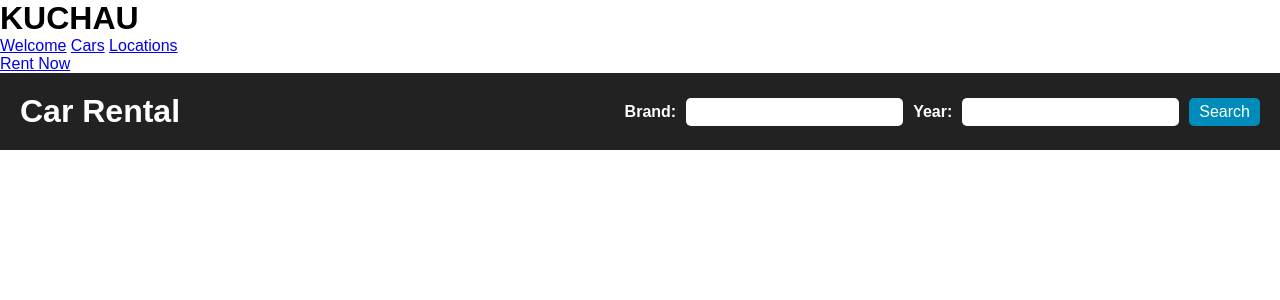
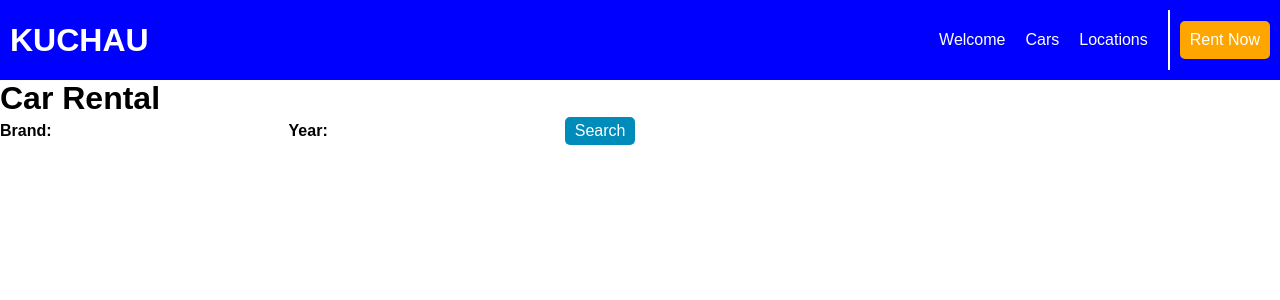
Before and after one commit to JoseFrancisc0/Cloud_Computing_Proyecto_Parcial_2023-1, a Flask app: template Frontend/templates/car-list.html in a window 1280 px wide. Shown: the top 300 px of the page. Run offline with Flask 3, Linux system fonts and the light colour scheme; the template is opened without the code that fills it, so the values that code supplies are empty.

Commit message:
Updated css files

```diff
--- a/Frontend/static/css/car-list.css
+++ b/Frontend/static/css/car-list.css
@@ -4,13 +4,45 @@
   font-family: sans-serif;
 }
 
-  header {
-    background-color: #222;
-    color: #fff;
-    padding: 20px;
+.header {
   display: flex;
   justify-content: space-between;
   align-items: center;
+  background-color: blue;
+  color: white;
+  padding: 10px;
+  margin: 0px;
+}
+
+.header-nav {
+  display: flex;
+  align-items: center;
+}
+
+.header-nav a {
+  color: white;
+  text-decoration: none;
+  padding: 10px;
+}
+
+.header-nav a:hover {
+  background-color: white;
+  color: blue;
+}
+
+.header-nav .header-divider {
+  height: 60px;
+  width: 2px;
+  background-color: white;
+  margin: 0 10px;
+}
+
+.header-rent-btn {
+  background-color: orange;
+  color: white;
+  padding: 10px 20px;
+  border-radius: 5px;
+  text-decoration: none;
 }
 
 h1 {
--- a/Frontend/static/css/homepage.css
+++ b/Frontend/static/css/homepage.css
@@ -1,15 +1,17 @@
 body {
   margin: 0;
+  padding: 0;
+  font-family: sans-serif;
 }
 
-/* Banner */
 .header {
   display: flex;
   justify-content: space-between;
   align-items: center;
   background-color: blue;
   color: white;
-    padding: 10px;
+  padding-left: 10px;
+  padding-right: 10px;
   margin: 0px;
 }
 
--- a/Frontend/static/css/location-list.css
+++ b/Frontend/static/css/location-list.css
@@ -1,5 +1,5 @@
 body {
-  font-family: Arial, sans-serif;
+  font-family: sans-serif;
   margin: 0;
 }
 
```
Also changed, not shown: Frontend/static/css/rent-now.css (+85 -3 lines). Lines whose indentation alone changed are shown as unchanged.
